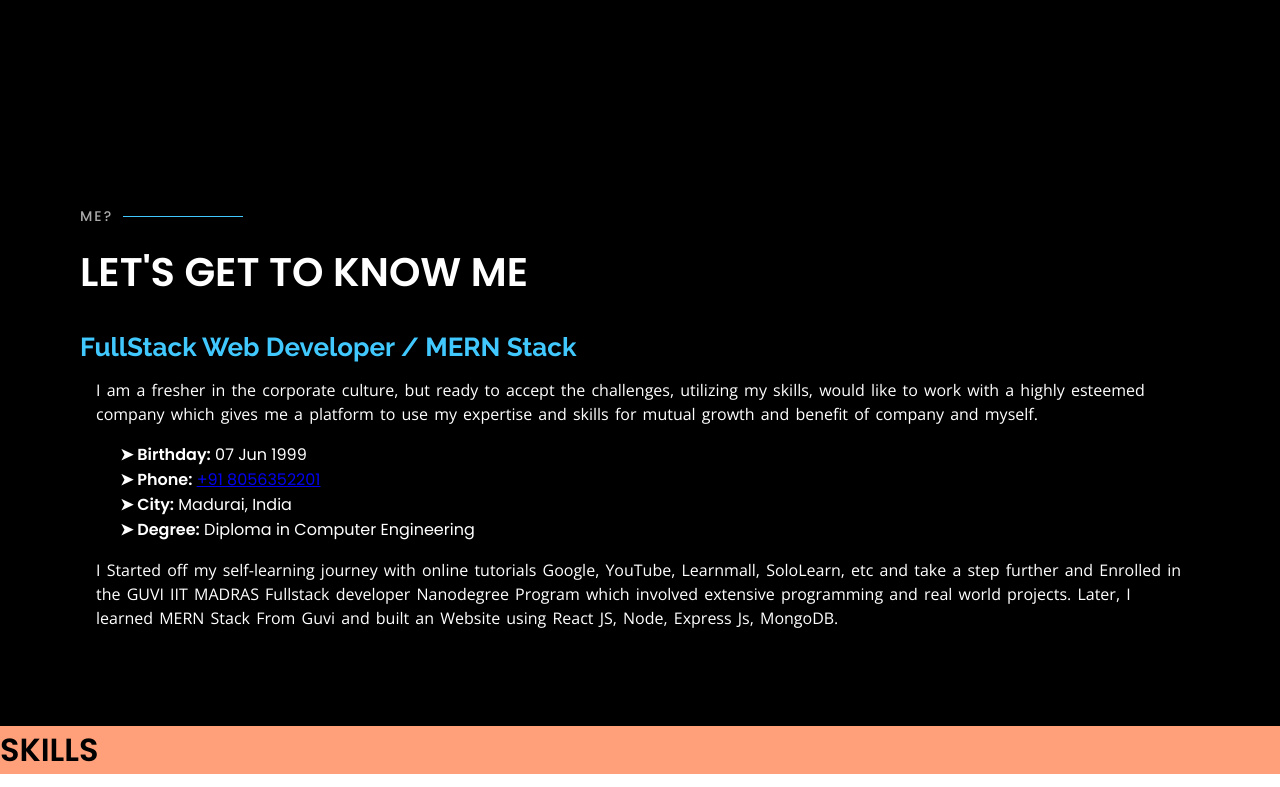
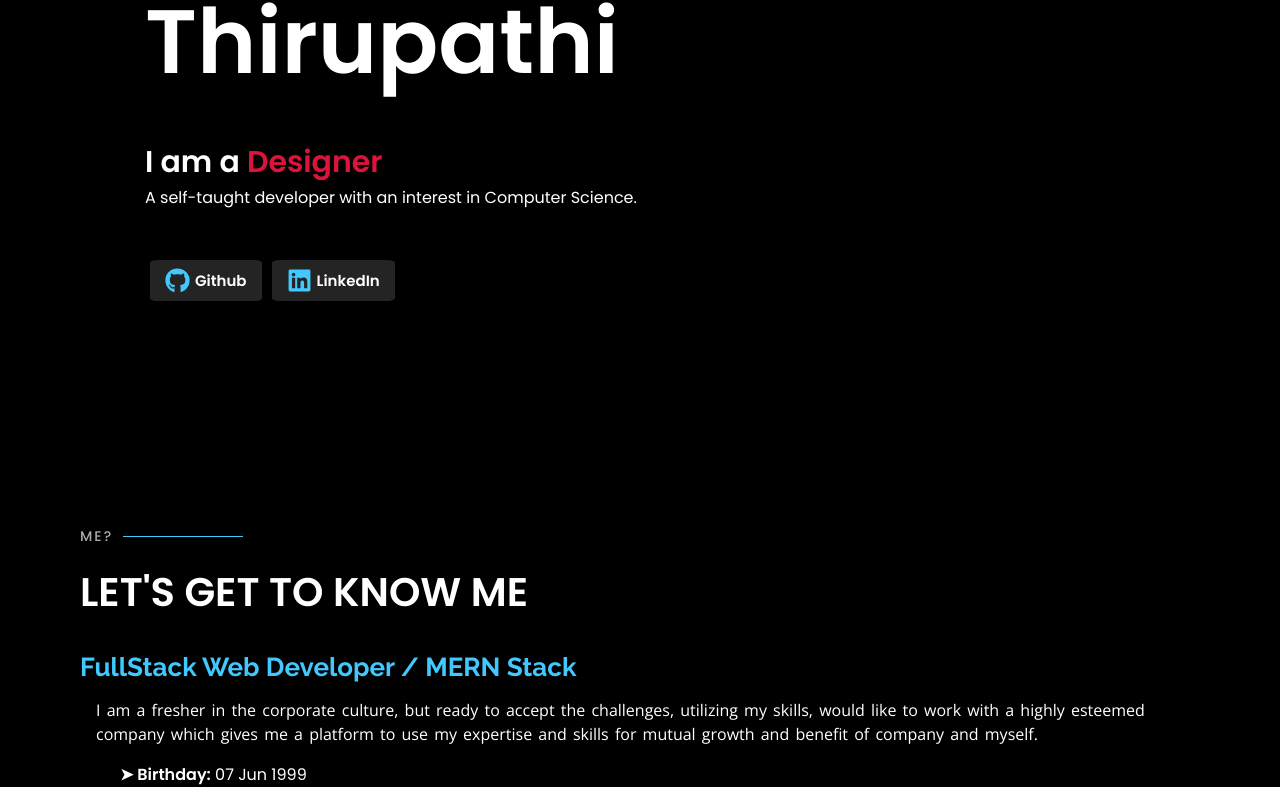
Before and after one commit to Thiru-cse/My-Portfolio, a React (Create React App) app: page / in a window 1280 px wide. Shown: the part 486-1273 px from the top of the page. Built offline with nearby package versions, Linux system fonts and the light colour scheme.

Commit message:
Updated⚡

```diff
--- a/src/app.scss
+++ b/src/app.scss
@@ -5,7 +5,7 @@
     .sections{
         width: 100%;
         height: 100%;
-        background-color: lightsalmon;
+        background-color: black;
         top: 70px;
         &::-webkit-scrollbar{
             display: none;
--- a/src/components/intro/intro.scss
+++ b/src/components/intro/intro.scss
@@ -3,6 +3,7 @@
 .intro {
   background-color: #000000;
   display: flex;
+  margin-top: 20rem;
 
   @include mobile{
     flex-direction: column;
--- a/src/components/works/Works.jsx
+++ b/src/components/works/Works.jsx
@@ -42,7 +42,7 @@ export default function Works() {
                     <li>
                       <i class="bi bi-chevron-right"></i>{" "}
                       <strong> <span>➤</span> Degree:</strong>{" "}
-                      <span>Diploma in Computer Engineering</span>
+                      <span>Computer Engineering</span>
                     </li>
                   </ul>
                 </div>
--- a/src/components/works/works.scss
+++ b/src/components/works/works.scss
@@ -10,6 +10,9 @@
   position: relative;
   padding: 5em;
   margin-top: auto;
+  @include mobile {
+    padding: 1em;
+  }
 
   h2 {
     font-size: 14px;
@@ -38,12 +41,18 @@
     text-transform: uppercase;
     font-family: "Poppins", sans-serif;
     color: #fff;
+    @include mobile {
+      font-size: 1rem;
+    }
   }
   h3 {
     font-weight: 700;
     font-size: 26px;
     color: rgb(65, 201, 255);
     font-family: "Raleway", sans-serif;
+    @include mobile {
+      font-size: 15px;
+    }
   }
   .para {
     padding: 1em;
```
